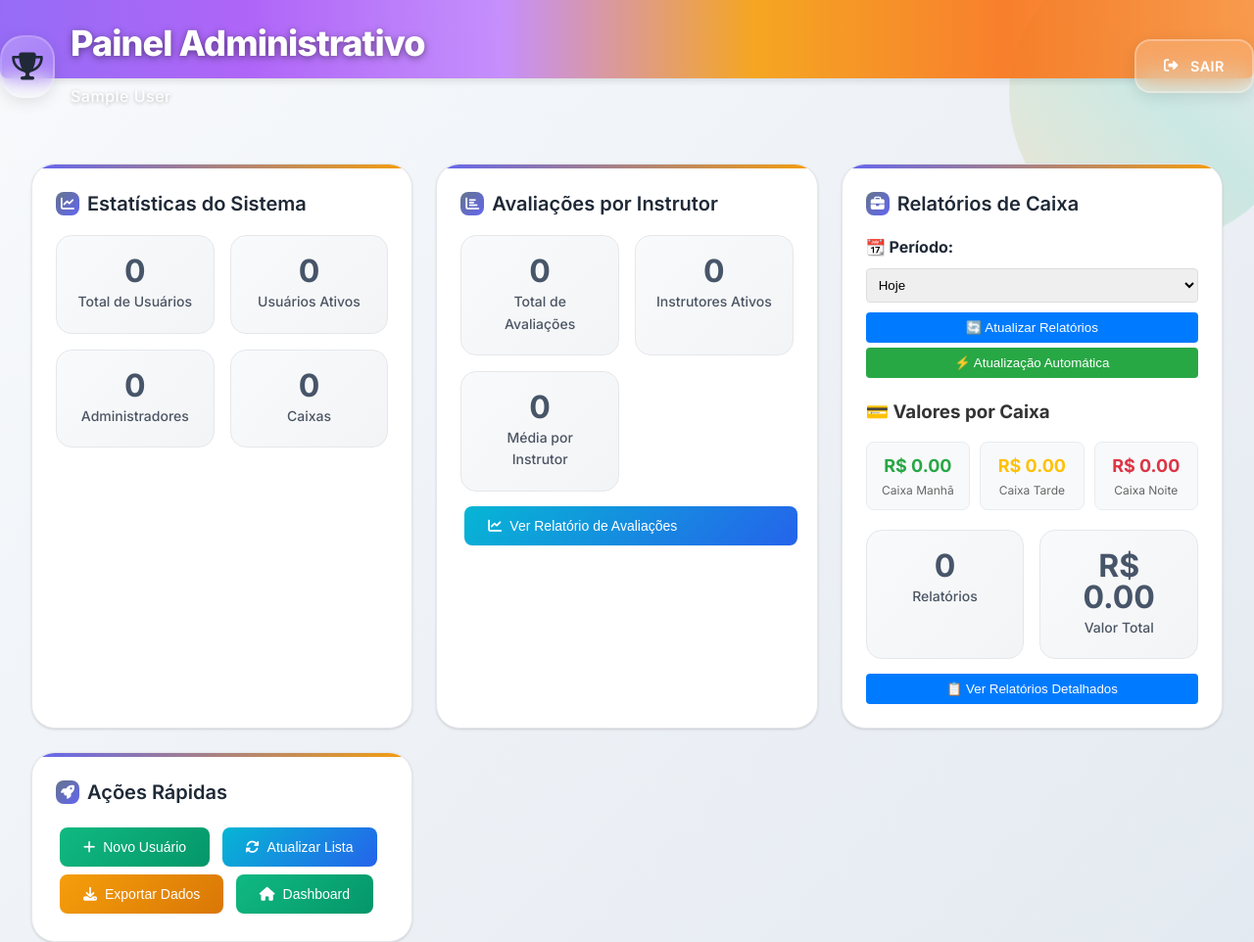
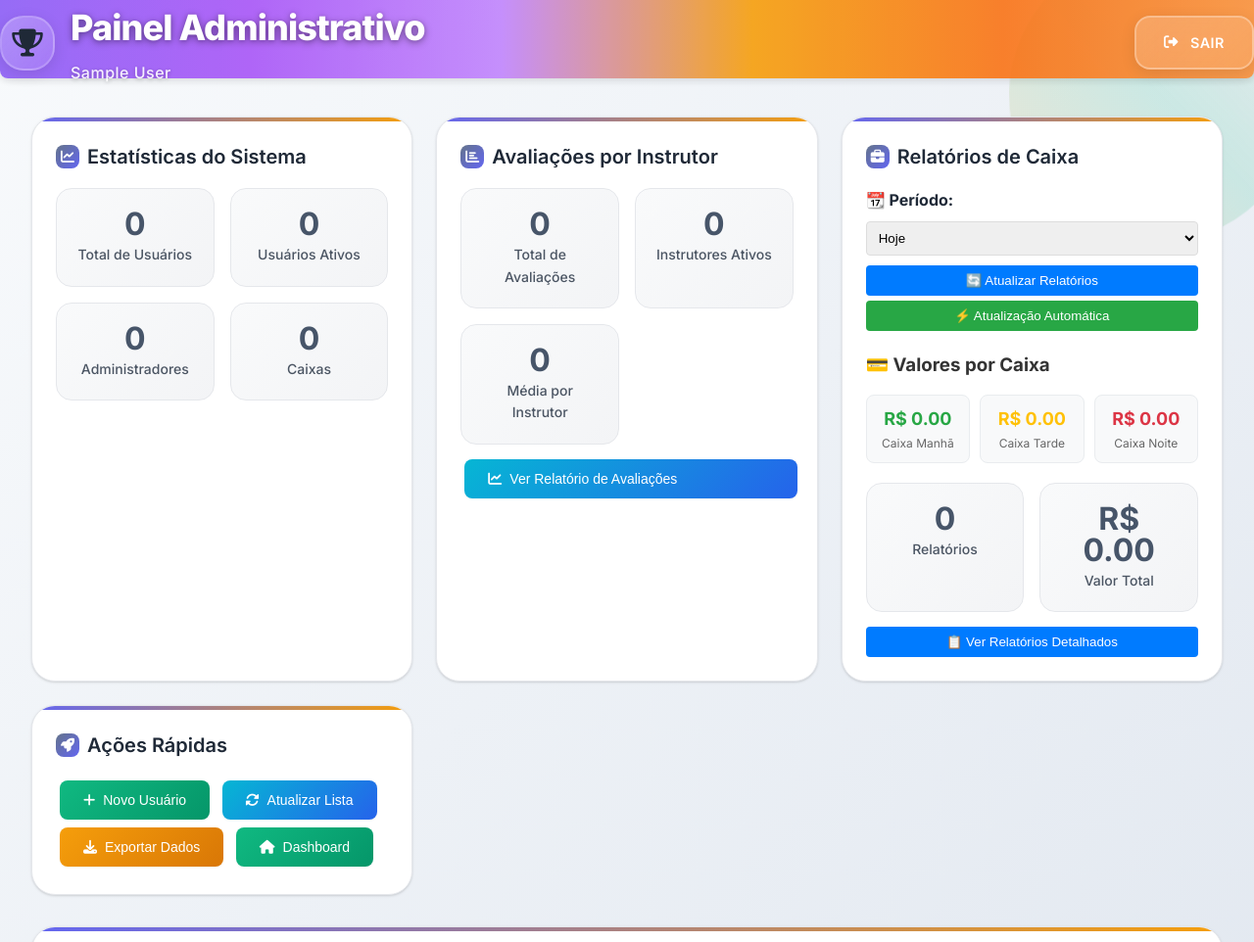
Before and after one commit to DavidMenezess/academia-dashboard, a plain HTML site: page web-site/src/admin.html in a window 1280 px wide. Shown: the top 962 px of the page at 98% size. Drawn offline with Linux system fonts and the light colour scheme; sample sign-in values are in the browser's storage.

Commit message:
revert: simplifica layout do header para funcionamento correto
- Remove height: 100% e padding complexos que bagunçaram o layout
- Volta para layout simples e funcional
- Remove margin complexo do subtítulo
- Header volta ao funcionamento normal
- Layout limpo e organizado como antes

```diff
--- a/web-site/src/admin.html
+++ b/web-site/src/admin.html
@@ -107,22 +107,12 @@
       align-items: center;
       position: relative;
       z-index: 10;
-      height: 100%;
     }
 
     .header-left {
       display: flex;
       align-items: center;
       gap: 1rem;
-      height: 100%;
-    }
-
-    .header-left > div {
-      display: flex;
-      flex-direction: column;
-      justify-content: center;
-      height: 100%;
-      padding: 1rem 0;
     }
 
     .header-icon {
@@ -156,7 +146,6 @@
       text-shadow: 0 1px 4px rgba(0, 0, 0, 0.3);
       letter-spacing: 0.5px;
       opacity: 0.9;
-      margin: 0.5rem 0;
     }
 
     .logout-btn {
```
